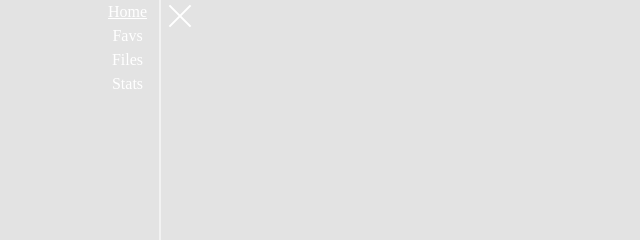
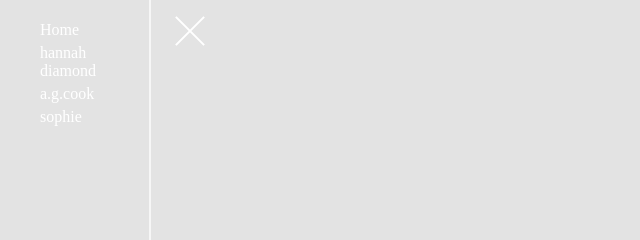
Before and after one commit to svnm/slidemenu, a website: page index.html in a window 1280 px wide. Both pictures are taken after a click on the button "Menu". Shown: the top 240 px of the page, 0-640 px from the left. Drawn offline with Linux system fonts and the light colour scheme.

Commit message:
update bower, html structure and slide css module

```diff
--- a/index.html
+++ b/index.html
@@ -6,7 +6,7 @@
   <meta charset="utf-8">
   <title>slide menu example :)</title>
   <meta name="description" content="">
-  <meta name="author" content="">
+  <meta name="author" content="Steven Iseki Martin">
 
   <!-- Mobile Specific Metas -->
   <meta name="viewport" content="width=device-width, initial-scale=1">
@@ -26,14 +26,18 @@
   <!-- Primary Page Layout -->
   <div class="container">
 
-    <nav id="menu" class="menu">
-        <button class="menu__handle"><span>Menu</span></button>
-        <div class="menu__inner">
+
+    <!-- slide menu -->
+    <nav id="slide-menu" class="slide-menu">
+        <button class="slide-menu-handle">
+            <span>Menu</span>
+        </button>
+        <div class="slide-menu-inner">
             <ul>
                 <li><a href="#">Home</a></li>
-                <li><a href="#">Favs</a></li>
-                <li><a href="#">Files</a></li>
-                <li><a href="#">Stats</li>
+                <li><a href="#">hannah diamond</a></li>
+                <li><a href="#">a.g.cook</a></li>
+                <li><a href="#">sophie</li>
             </ul>
         </div>
         <div class="morph-shape" data-morph-open="M300-10c0,0,295,164,295,410c0,232-295,410-295,410" data-morph-close="M300-10C300-10,5,154,5,400c0,232,295,410,295,410">
--- a/package.json
+++ b/package.json
@@ -1,7 +1,7 @@
 {
   "name": "slidemenu",
   "version": "0.0.1",
-  "description": "css module for an animated slide menu with svg",
+  "description": "a css module for an animated slide menu with svg",
   "license": "MIT",
   "repository": "StevenIseki/slidemenu",
   "author": "Steven Iseki",
--- a/slidemenu.css
+++ b/slidemenu.css
@@ -2,26 +2,37 @@ body {
     background: #e3e3e3;
 }
 
-a {
+/* slide menu */
+
+/* menu links */
+.slide-menu a {
     color: #fff;
     text-decoration: none;
+    -webkit-transition:all 1s ease-in;
+    transition:all 1s ease-in;
 }
 
-a:hover,
-a:focus {
-    outline: none;
-    text-decoration: underline;
+.slide-menu a:hover,
+.slide-menu a:focus {
+    border-bottom: 1.2px solid #fff;
 }
 
-.container {
-    text-align: center;
-    padding: 5.25em 0.5em 0;
+.slide-menu li {
+    max-width: 20px;
+    padding-top: 5px;
 }
 
-.menu {
+.slide-menu ul {
+    list-style: none;
+    padding: 0 0 0 40px;
+}
+
+/* end menu links */
+
+.slide-menu {
     position: fixed;
-    width: 240px;
-   top: 0px;
+    width: 250px;
+    top: 0px;
     bottom: 0px;
     left: 0;
     z-index: 100;
@@ -30,11 +41,11 @@ a:focus {
     transition: transform 0.6s;
 }
 
-.menu.menu--open {
+.slide-menu-open {
     transform: translate3d(0, 0, 0);
 }
 
-.menu__inner {
+.slide-menu-inner {
     width: calc(100% + 15px);
     padding: 0 100px 2em 0;
     overflow-y: auto;
@@ -43,61 +54,26 @@ a:focus {
     z-index: 100;
 }
 
-.menu ul {
-    list-style: none;
-    padding: 0;
-    margin: 0;
+.slide-menu-handle {
+    background: transparent;
+    border: none;
+    width: 40px;
+    height: 40px;
+    outline: none;
+    position: absolute;
+    top: 10px;
+    right: 40px;
+    z-index: 1000;
 }
 
-.menu ul li {
-    transform: translate3d(-150px, 50px, 0);
-    transition: transform 0.6s;
-   height:24px;
-   line-height:24px;
-}
-
-.menu.menu--anim ul li {
-    transform: translate3d(0, 0, 0);
-}
-
-.menu ul li:first-child {
-    transition-delay: 0.3s;
-}
-
-.menu ul li:nth-child(2) {
-    transition-delay: 0.2s;
-}
-
-.menu ul li:nth-child(3) {
-    transition-delay: 0.1s;
-}
-
-.menu ul li a {
-    display: block;
-    outline: none;
-}
-
-.menu__handle {
-    background: transparent;
-    border: none;
-    width: 30px;
-    height: 24px;
-    padding: 0;
-    outline: none;
-    position: absolute;
-    top: 3px;
-    right: 45px;
-    z-index: 2000;
-}
-
-.menu__handle::before,
-.menu__handle::after,
-.menu__handle span {
+.slide-menu-handle::before,
+.slide-menu-handle::after,
+.slide-menu-handle span {
     background: #fff;
 }
 
-.menu__handle::before,
-.menu__handle::after {
+.slide-menu-handle::before,
+.slide-menu-handle::after {
     content: '';
     position: absolute;
     height: 2px;
@@ -108,7 +84,7 @@ a:focus {
     transition: transform 0.25s;
 }
 
-.menu__handle span {
+.slide-menu-handle span {
     position: absolute;
     width: 100%;
     height: 2px;
@@ -118,29 +94,29 @@ a:focus {
     transition: opacity 0.25s;
 }
 
-.menu__handle::before {
+.slide-menu-handle::before {
     transform: translate3d(0, -10px, 0);
 }
 
-.menu__handle::after {
+.slide-menu-handle::after {
     transform: translate3d(0, 10px, 0);
 }
 
-.menu--open .menu__handle span {
+.slide-menu-open .slide-menu-handle span {
     opacity: 0;
 }
 
-.menu--open .menu__handle::before {
+.slide-menu-open .slide-menu-handle::before {
     transform: rotate3d(0, 0, 1, 45deg);
 }
 
-.menu--open .menu__handle::after {
+.slide-menu-open .slide-menu-handle::after {
     transform: rotate3d(0, 0, 1, -45deg);
 }
 
 .morph-shape {
     position: absolute;
-    width: 160px;
+    width: 200px;
     height: 100%;
     top: 0;
     right: 0px;
@@ -150,7 +126,7 @@ a:focus {
     stroke: #fff;
     stroke-width: 2px;
 }
-.menu--open .morph-shape svg path {
+.slide-menu-open .morph-shape svg path {
     stroke: #fff;
     stroke-width: 4px;
 }
--- a/slidemenu.js
+++ b/slidemenu.js
@@ -1,17 +1,4 @@
-/* classie, or lunar??? */
-
-/*!
- * classie - class helper functions
- * from bonzo https://github.com/ded/bonzo
- *
- * classie.has( elem, 'my-class' ) -> true/false
- * classie.add( elem, 'my-new-class' )
- * classie.remove( elem, 'my-unwanted-class' )
- * classie.toggle( elem, 'my-class' )
- */
-
-/*jshint browser: true, strict: true, undef: true */
-/*global define: false */
+/* classie */
 
 ( function( window ) {
 
@@ -24,7 +11,6 @@ function classReg( className ) {
 }
 
 // classList support for class management
-// altho to be fair, the api sucks because it won't accept multiple classes at once
 var hasClass, addClass, removeClass;
 
 if ( 'classList' in document.documentElement ) {
@@ -70,20 +56,13 @@ var classie = {
   toggle: toggleClass
 };
 
-// transport
-if ( typeof define === 'function' && define.amd ) {
-  // AMD
-  define( classie );
-} else {
-  // browser global
-  window.classie = classie;
-}
+// browser global
+window.classie = classie;
 
 })( window );
 
 
-
-/* svg menu */
+/* svg slide menu */
 
 function SVGMenu( el, options ) {
   this.el = el;
@@ -91,7 +70,7 @@ function SVGMenu( el, options ) {
 }
 
 SVGMenu.prototype.init = function() {
-  this.trigger = this.el.querySelector( 'button.menu__handle' );
+  this.trigger = this.el.querySelector( 'button.slide-menu-handle' );
   this.shapeEl = this.el.querySelector( 'div.morph-shape' );
 
   var s = Snap( this.shapeEl.querySelector( 'svg' ) );
@@ -107,17 +86,16 @@ SVGMenu.prototype.init = function() {
   this.trigger.addEventListener( 'click', this.toggle.bind(this) );
 };
 
-
 SVGMenu.prototype.toggle = function() {
   var self = this;
 
   if( this.isOpen ) {
     classie.remove( self.el, 'menu--anim' );
-    setTimeout( function() { classie.remove( self.el, 'menu--open' ); }, 250 );
+    setTimeout( function() { classie.remove( self.el, 'slide-menu-open' ); }, 250 );
   }
   else {
     classie.add( self.el, 'menu--anim' );
-    setTimeout( function() { classie.add( self.el, 'menu--open' );  }, 250 );
+    setTimeout( function() { classie.add( self.el, 'slide-menu-open' );  }, 250 );
   }
   self.pathEl.stop().animate( { 'path' : self.isOpen ? self.paths.close : this.paths.open }, 350, mina.easeout, function() {
     self.pathEl.stop().animate( { 'path' : self.paths.reset }, 800, mina.elastic );
@@ -126,4 +104,4 @@ SVGMenu.prototype.toggle = function() {
   self.isOpen = !self.isOpen;
 };
 
-new SVGMenu( document.getElementById( 'menu' ) );
+new SVGMenu( document.getElementById( 'slide-menu' ) );
```
Also changed, not shown: bower.json (+7 -8 lines), slidemenu.min.css.
